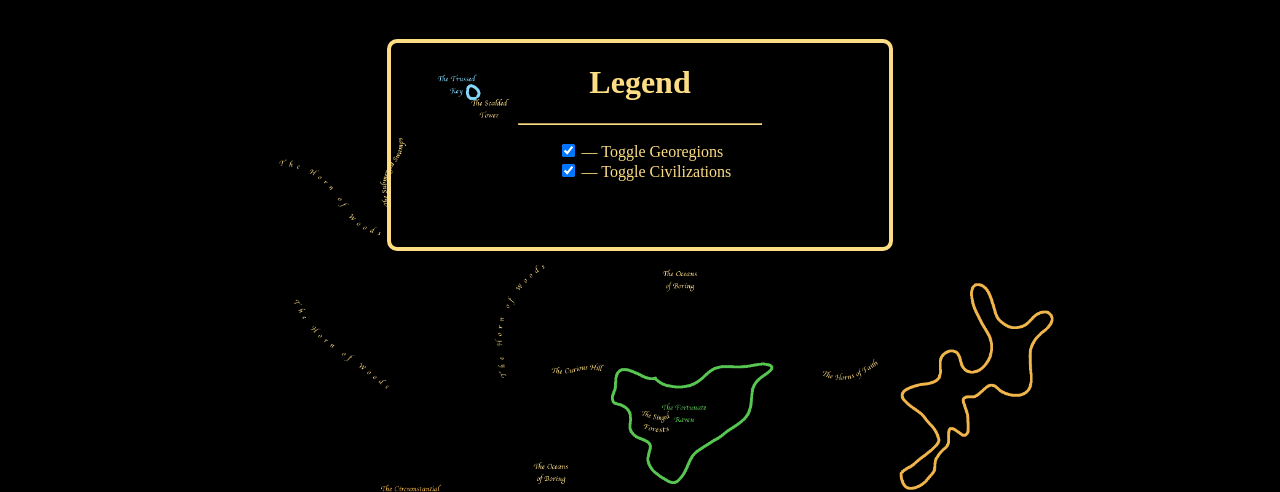
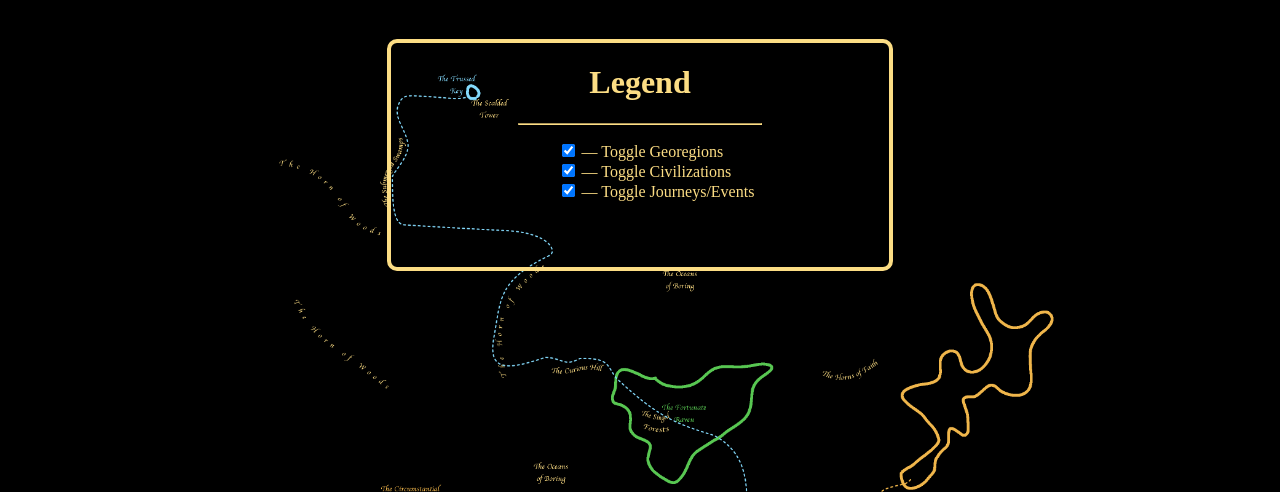
Before and after one commit to ciraben/ootc-fort, a plain HTML site: page index.html in a window 1280 px wide. Shown: the part 311-803 px from the top of the page. Drawn offline with Linux system fonts and the light colour scheme.

Commit message:
Add Journey/Events overlay.

```diff
--- a/index.html
+++ b/index.html
@@ -9,9 +9,7 @@
     <img src="./img/fortmap.png" alt="Dwarf Fort Map" id="map-image">
     <img src="./img/fort-georegions.png" alt="Georegion overlay" id="georegion">
     <img src="./img/fort-civilizations.png" alt="Civilizations overlay" id="civilizations">
-<!--
-    <img src="../Desktop/fort-events.png" alt="Events overlay" id="events">
--->
+    <img src="./img/fort-events.png" alt="Events overlay" id="events">
   </div>
   <div class="legend-container">
 
@@ -26,12 +24,10 @@
         <input type="checkbox" id="civ-overlay-toggle" checked>
         <label for="civ-overlay-toggle">&mdash; Toggle Civilizations</label>
       </li>
-<!--
       <li>
         <input type="checkbox" id="event-overlay-toggle" checked>
         <label for="event-overlay-toggle">&mdash; Toggle Journeys/Events</label>
       </li>
--->
   <script src="./legend.js"></script>
   </div>
 </body>
--- a/legend.js
+++ b/legend.js
@@ -2,10 +2,8 @@ const geooverlay = document.querySelector("#georegion");
 const geooverlayToggle = document.querySelector("#geo-overlay-toggle");
 const civoverlay = document.querySelector("#civilizations");
 const civoverlayToggle = document.querySelector("#civ-overlay-toggle");
-/*
 const eventsoverlay = document.querySelector("#events");
 const eventsoverlayToggle = document.querySelector("#event-overlay-toggle");
-*/
 
 geooverlayToggle.addEventListener("change", function() {
   if (this.checked) {
@@ -21,7 +19,6 @@ civoverlayToggle.addEventListener("change", function() {
     civoverlay.style.display = "none";
   }
 });
-/*
 eventsoverlayToggle.addEventListener("change", function() {
   if (this.checked) {
     eventsoverlay.style.display = "block";
@@ -29,4 +26,3 @@ eventsoverlayToggle.addEventListener("change", function() {
     eventsoverlay.style.display = "none";
   }
 });
-*/
```
Also changed, not shown: img/fort-events.png (added).
